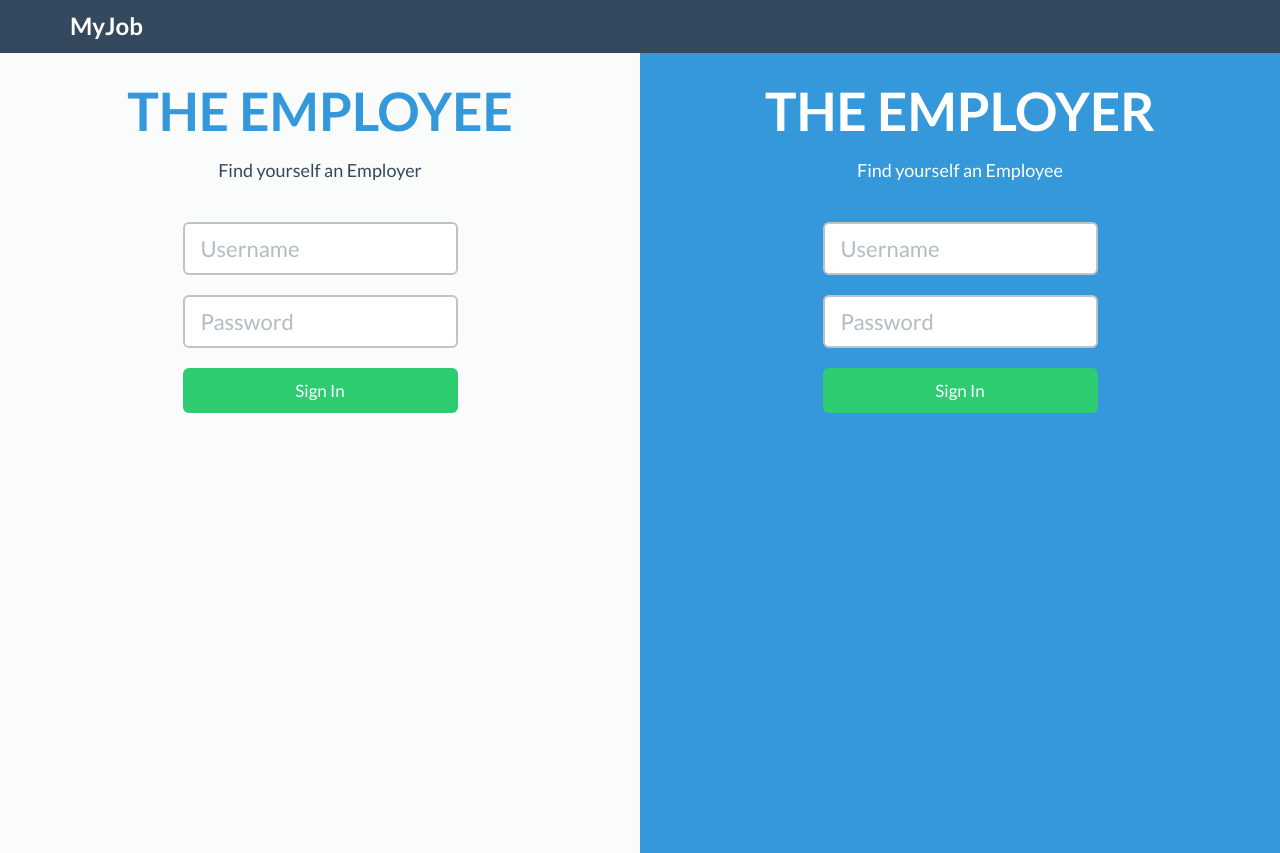
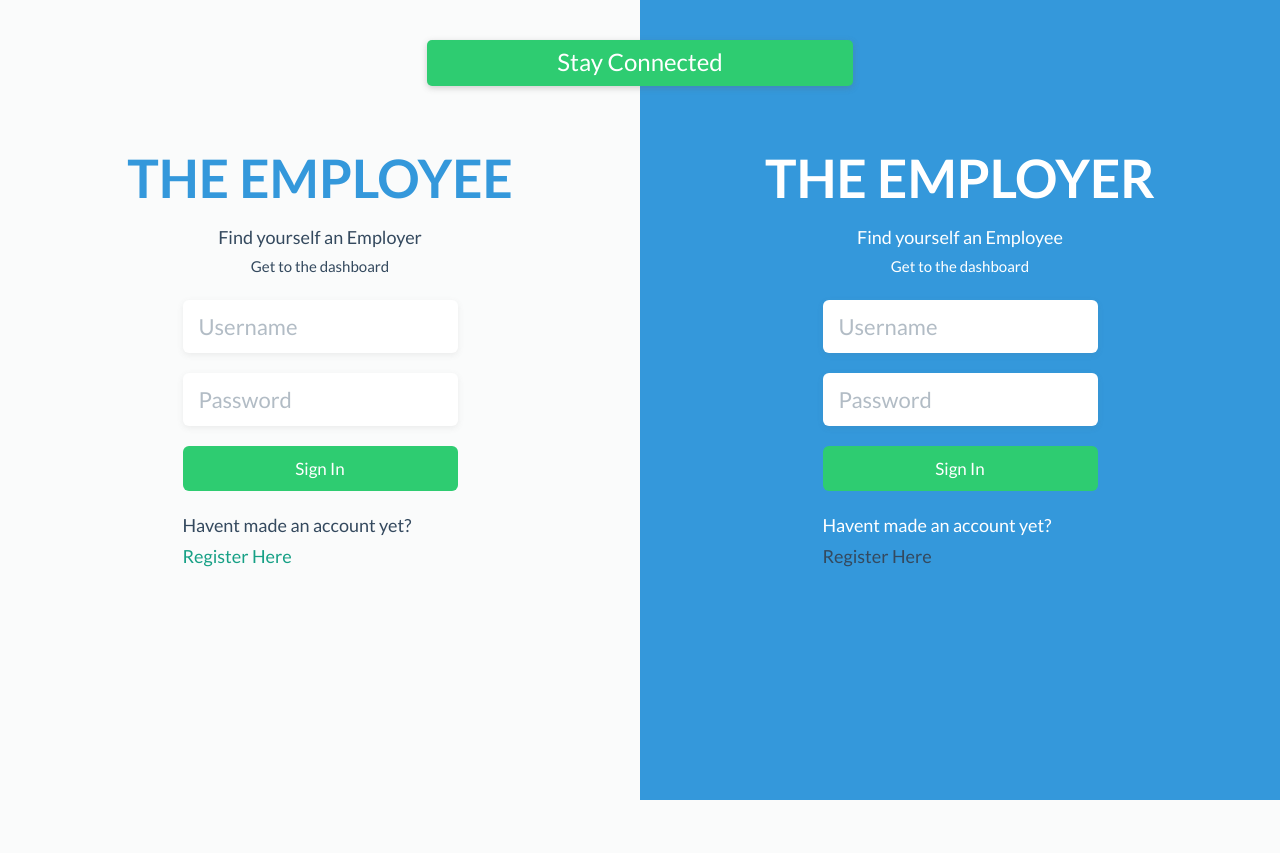
Before and after one commit to oliver204/myjob, a PHP site: page / in a window 1280 px wide. After the commit the page ends 800 px from the top, so only its background shows below. Run offline with PHP 8.4, Linux system fonts and the light colour scheme.

Commit message:
IndexUpdate

```diff
--- a/css/main.css
+++ b/css/main.css
@@ -442,6 +442,10 @@
 	border-left: 1px solid #dfdede;
 }
 
+.border-1 {
+	border: 1px solid #cbcbcb;
+}
+
 
 /*--font--*/
 
@@ -667,6 +671,14 @@
 	color: white;
 }
 
+.d-blue {
+	background-color: #34495e;
+}
+
+.d-blue-text {
+	color: #34495e;
+}
+
 .d-blue-hover:hover {
 	color: #34495e;
 }
@@ -674,6 +686,12 @@
 .offwhite{
 	background-color: #fafbfb;
 }
+
+.silver {
+	background-color: #bdc3c7;
+}
+
+
 .silver-hover:hover {
 	background-color: #bdc3c7;
 }
@@ -711,6 +729,11 @@
 
 a:hover {
 	color: #2ecc71!important;
+}
+
+.z-1 {
+	position:absolute;
+	z-index:1;
 }
 
 /*--------------------------------------------------------*/
--- a/employee.php
+++ b/employee.php
@@ -2,7 +2,7 @@
 <html lang="en">
 <head>
 <meta charset="utf-8">
-<title>My Job</title>
+<title>OurJobb</title>
 <meta name="viewport" content="width=device-width, initial-scale=1.0">
 
 <!-- Loading Bootstrap -->
@@ -30,7 +30,7 @@
             <span class="icon-bar"></span>
             <span class="icon-bar"></span>
           </button>
-          <a class="navbar-brand" href="index.php">MyJob</a>
+          <a class="navbar-brand" href="index.php">OurJobb</a>
         </div>
       </div>
     </div>
--- a/employer.php
+++ b/employer.php
@@ -2,7 +2,7 @@
 <html lang="en">
 <head>
 <meta charset="utf-8">
-<title>My Job</title>
+<title>OurJobb</title>
 <meta name="viewport" content="width=device-width, initial-scale=1.0">
 
 <!-- Loading Bootstrap -->
@@ -30,7 +30,7 @@
             <span class="icon-bar"></span>
             <span class="icon-bar"></span>
           </button>
-          <a class="navbar-brand" href="index.php">MyJob</a>
+          <a class="navbar-brand" href="index.php">OurJobb</a>
         </div>
       </div>
     </div>
--- a/index.php
+++ b/index.php
@@ -2,7 +2,7 @@
 <html lang="en">
 <head>
 <meta charset="utf-8">
-<title>My Job</title>
+<title>OurJobb</title>
 <meta name="viewport" content="width=device-width, initial-scale=1.0">
 
 <!-- Loading Bootstrap -->
@@ -21,6 +21,7 @@
 </head>
 
 <body> <!---------------KEEEEEEPP THIS NAV HERE -------NO MARGIN BOTTOM------>
+<!--
    <div class="navbar navbar-inverse no-radius margin-bottom-none" role="navigation">
       <div class="min-width-760 container">
         <div class="navbar-header">
@@ -30,43 +31,56 @@
             <span class="icon-bar"></span>
             <span class="icon-bar"></span>
           </button>
-          <a class="navbar-brand" href="index.php">MyJob</a>
+          <a class="navbar-brand" href="index.php">OurJobb</a>
         </div>
       </div>
     </div>
+-->
 
 <div class="MainCon">
 <div class="blue50">
 	<div class="container-fluid">
-		<div class="col-md-12 text-center white-text">
+		<div class="col-md-12 text-center white-text margin-top-120">
 			<h2>THE EMPLOYER</h2>
-			<p>Find yourself an Employee</p>
+			<p class="margin-bottom-none">Find yourself an Employee</p>
+			<p class="font-15 margin-none">Get to the dashboard</p>
 		</div>
 		<div class="col-md-6 col-md-offset-3 margin-top-20">
 			<div class="form-group">
-           		 <input type="text" value="" placeholder="Username" class="form-control input-hg">
+           		 <input type="text" value="" placeholder="Username" class="form-control input-hg border-none faint-shadow">
 			</div>
 			<div class="form-group">
-           		 <input type="password" value="" placeholder="Password" class="form-control input-hg">
+           		 <input type="password" value="" placeholder="Password" class="form-control input-hg border-none faint-shadow">
 			</div>
 				<a href="#fakelink" class="btn btn-lg btn-block btn-success">Sign In</a>
+				<p class=" white-text margin-top-20 margin-bottom-none">Havent made an account yet?</p>
+				<a class=" d-blue-text margin-none" href="#fakelink">Register Here</a>
 		</div>
 	</div>
 </div>
+
+<div class="col-md-4 col-md-offset-4 z-1 text-center green margin-top-40 border-radius-5 faint-shadow-3">
+	<h6 class="white-text margin-top-10 margin-bottom-10">Stay Connected</h6>
+</div>
+
 <div class="offwhite50">
 	<div class="container-fluid">
-		<div class="col-md-12 text-center">
+		<div class="col-md-12 text-center margin-top-120">
 			<h2 class="blue-text">THE EMPLOYEE</h2>
-			<p>Find yourself an Employer</p>
+			<p class="margin-bottom-none">Find yourself an Employer</p>
+			<p class="font-15 margin-none">Get to the dashboard</p>
 		</div>
 		<div class="col-md-6 col-md-offset-3 margin-top-20">
 			<div class="form-group">
-           	 <input type="text" value="" placeholder="Username" class="form-control input-hg">
+           	 <input type="text" value="" placeholder="Username" class="form-control input-hg border-none faint-shadow">
 			</div>
 			<div class="form-group">
-           	 <input type="password" value="" placeholder="Password" class="form-control input-hg">
+           	 <input type="password" value="" placeholder="Password" class="form-control input-hg border-none faint-shadow">
 			</div>
 				<a href="#fakelink" class="btn btn-lg btn-block btn-success">Sign In</a>
+
+				<p class="margin-top-20 margin-bottom-none">Havent made an account yet?</p>
+				<a class="margin-none" href="#fakelink">Register Here</a>
 		</div>
 	</div>
 </div>
```
